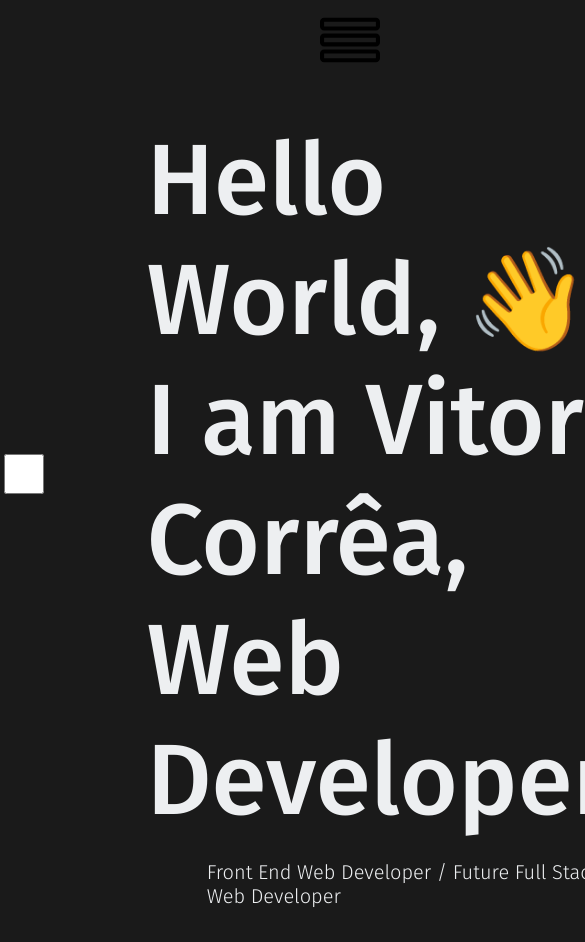
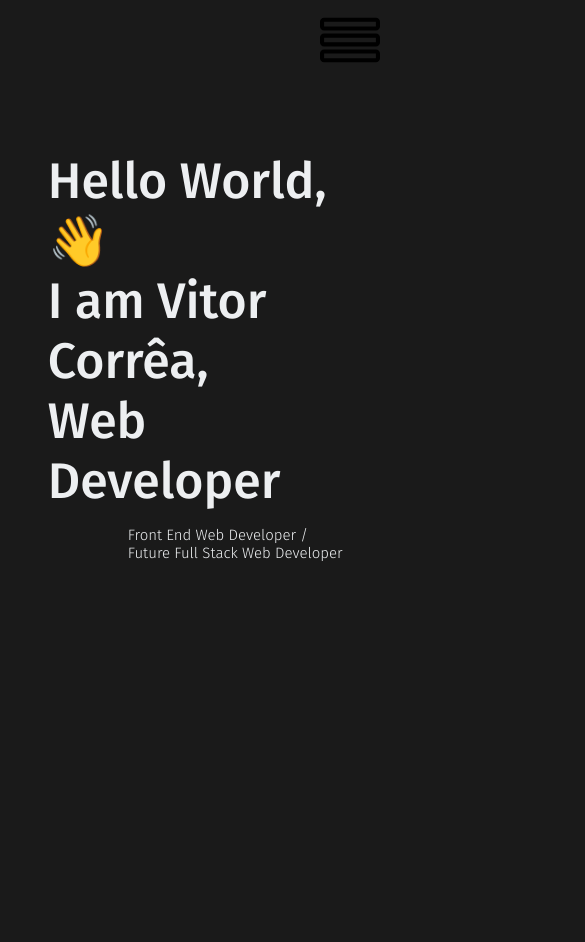
Before and after one commit to VitorCorrea18/VitorCorrea18.github.io, a React (Create React App) app: page / in a window 390 px wide. Shown: the top 942 px of the page, 585 px wide, since content can reach past the window. Built offline with nearby package versions, Linux system fonts and the light colour scheme.

Commit message:
feat: page intro mobile size

```diff
--- a/src/styles/index.css
+++ b/src/styles/index.css
@@ -12,3 +12,11 @@ body {
   margin: 0px;
   padding: 0px;
 }
+
+#open_menu {
+  width: 1px;
+  height: 1px;
+  display: inline;
+  pointer-events: none;
+  opacity: 0;
+}
--- a/src/styles/intro.css
+++ b/src/styles/intro.css
@@ -16,3 +16,27 @@
   font-size: 20px;
   margin-left: 60px;
 }
+
+@media screen and (max-width: 600px) {
+  .intro_article {
+    margin: 100px 0px;
+    height: 700px;
+    width: 300px;
+    padding: 1px;
+    color: #edeff1;
+  }
+
+  .intro_title {
+    font-family: 'Fira Sans', sans-serif;
+    font-weight: 500;
+    font-size: 50px;
+    margin-bottom: 0px;
+  }
+
+  .intro_paragraph {
+    font-family: 'Fira Sans', sans-serif;
+    font-weight: 100;
+    font-size: 15px;
+    margin-left: 80px;
+  }
+}
```
